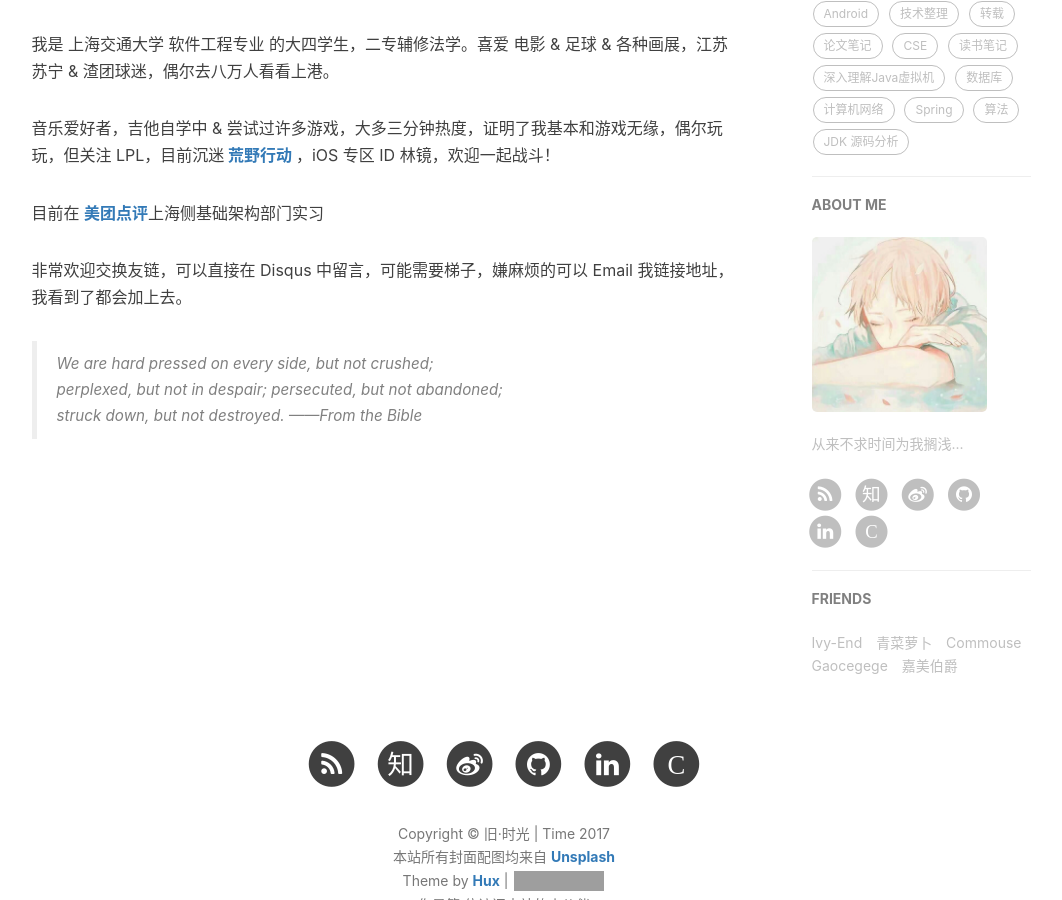
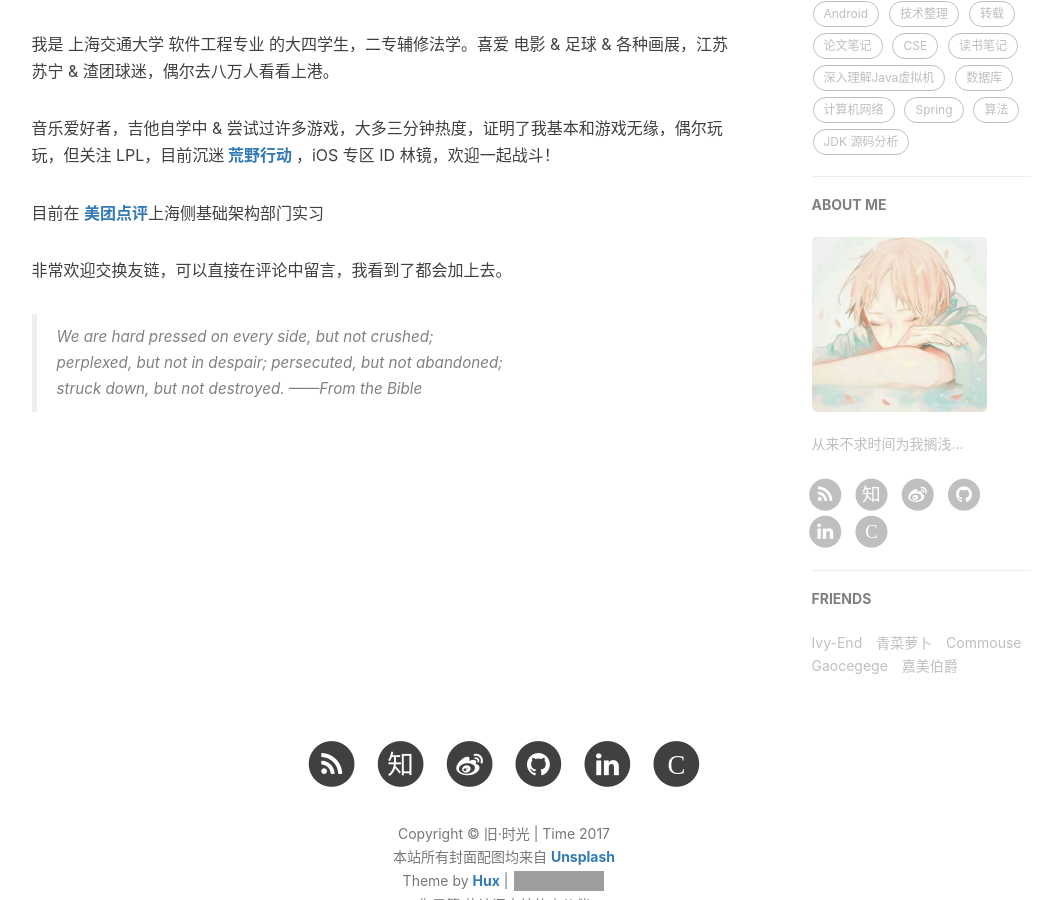
Before and after one commit to jiayangchen/jiayangchen.github.io, a Jekyll site: the page built from about.html, in a window 1280 px wide and 900 px high, scrolled down 613 px. Shown: the whole window, without its empty margins (136-1198 px from the left). Built offline with Jekyll 4.4.1, drawn with Linux system fonts in a browser that asks for light colours; nearby versions of some CDN libraries; comment, search, counter and statistics services are not loaded; grey boxes are pictures that could not be loaded.

Commit message:
update comment

```diff
--- a/about.html
+++ b/about.html
@@ -24,7 +24,7 @@
     <p>音乐爱好者，吉他自学中 &amp; 尝试过许多游戏，大多三分钟热度，证明了我基本和游戏无缘，偶尔玩玩，但关注 LPL，目前沉迷<a href="http://hy.163.com/" target="_blank"><b> 荒野行动 </b></a>，iOS 专区 ID 林镜，欢迎一起战斗！</p>
     <p>目前在 <a href="https://tech.meituan.com/about" target="_blank"><b>美团点评</b></a>上海侧基础架构部门实习</p>
     <!--<p>你可以点击获取我的<a href="" target="_blank">&nbsp;<b>中文简历</b></a></p>-->
-    <p>非常欢迎交换友链，可以直接在 Disqus 中留言，可能需要梯子，嫌麻烦的可以 Email 我链接地址，我看到了都会加上去。</b></p>
+    <p>非常欢迎交换友链，可以直接在评论中留言，我看到了都会加上去。</b></p>
 
     <blockquote><p>We are hard pressed on every side, but not crushed;<br>
     perplexed, but not in despair; persecuted, but not abandoned;<br>
@@ -87,7 +87,27 @@
     _render();
 </script>
 
+{% if site.livere_userid %}
+<div class="comment">
+    <div id="lv-container" data-id="city" data-uid="{{site.livere_userid}}"></div>
+</div>
+<!-- 来必力City版安装代码 -->
+<script type="text/javascript">
+    (function(d, s) {
+        var j, e = d.getElementsByTagName(s)[0];
 
+        if (typeof LivereTower === 'function') { return; }
+
+        j = d.createElement(s);
+        j.src = 'https://cdn-city.livere.com/js/embed.dist.js';
+        j.async = true;
+
+        e.parentNode.insertBefore(j, e);
+    })(document, 'script');
+</script>
+<noscript>为正常使用来必力评论功能请激活JavaScript</noscript>
+<!-- City版安装代码已完成 -->
+{% endif %}
 
 {% if site.duoshuo_username %}
 <!-- 多说评论框 start -->
```
